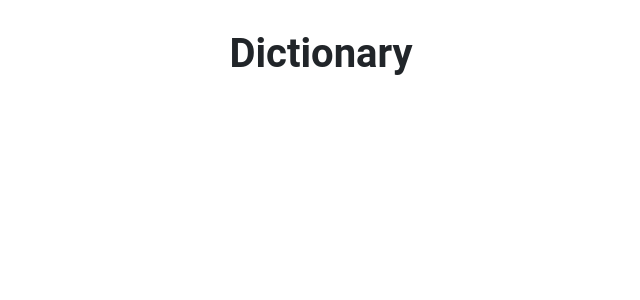
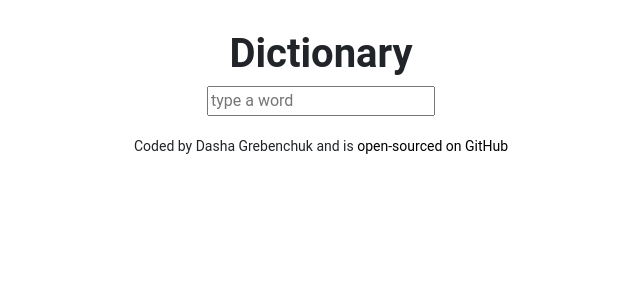
Before and after one commit to DashaGrebenchuk/dictionary-react-app, a React (Create React App) app: page / in a window 1280 px wide. Shown: the top 300 px of the page, without its empty margins (319-959 px from the left). Built offline with nearby package versions, Linux system fonts and the light colour scheme.

Commit message:
Created a Search form

```diff
--- a/src/App.css
+++ b/src/App.css
@@ -1,7 +1,24 @@
+.App {
+  font-family: "Roboto", sans-serif;
+}
+
 .App-header h1 {
   text-align: center;
   margin-top: 30px;
-  font-family: "Roboto", sans-serif;
   font-size: 40px;
   font-weight: 600;
 }
+.App-footer p {
+  text-align: center;
+  font-size: 14px;
+  margin-top: 20px;
+}
+.App-footer a {
+  text-decoration: none;
+  color: black;
+  transition: all 200ms ease-in-out;
+}
+.App-footer a:hover {
+  color: #793369;
+  text-decoration: underline;
+}
--- a/src/App.js
+++ b/src/App.js
@@ -1,4 +1,6 @@
 import "./App.css";
+import Dictionary from "./Dictionary";
+import Footer from "./Footer";
 
 export default function App() {
   return (
@@ -6,6 +8,10 @@ export default function App() {
       <header className="App-header">
         <h1>Dictionary</h1>
       </header>
+      <Dictionary />
+      <footer className="App-footer">
+        <Footer />
+      </footer>
     </div>
   );
 }
--- /dev/null
+++ b/src/Dictionary.css
@@ -0,0 +1,3 @@
+.Dictionary-search-form {
+  text-align: center;
+}
--- /dev/null
+++ b/src/Dictionary.js
@@ -0,0 +1,27 @@
+import React, { useState } from "react";
+import "./Dictionary.css";
+
+export default function Dictionary() {
+  let [keyword, setKeyword] = useState("");
+
+  function search(event) {
+    event.preventDefault();
+    alert(`Searching for ${keyword} definition`);
+  }
+
+  function handleKeywordChange(event) {
+    setKeyword(event.target.value);
+  }
+
+  return (
+    <div className="Dictionary">
+      <form className="Dictionary-search-form" onSubmit={search}>
+        <input
+          type="search"
+          placeholder="type a word"
+          onChange={handleKeywordChange}
+        />
+      </form>
+    </div>
+  );
+}
--- /dev/null
+++ b/src/Footer.js
@@ -0,0 +1,19 @@
+import React from "react";
+import "./Footer.css";
+
+export default function Footer() {
+  return (
+    <div className="Footer">
+      <p>
+        Coded by Dasha Grebenchuk and is{" "}
+        <a
+          href="https://github.com/DashaGrebenchuk/dictionary-react-app"
+          target="_blank"
+          rel="noreferrer"
+        >
+          open-sourced on GitHub
+        </a>
+      </p>
+    </div>
+  );
+}
```
Also changed, not shown: public/manifest.json, src/Footer.css (added).
